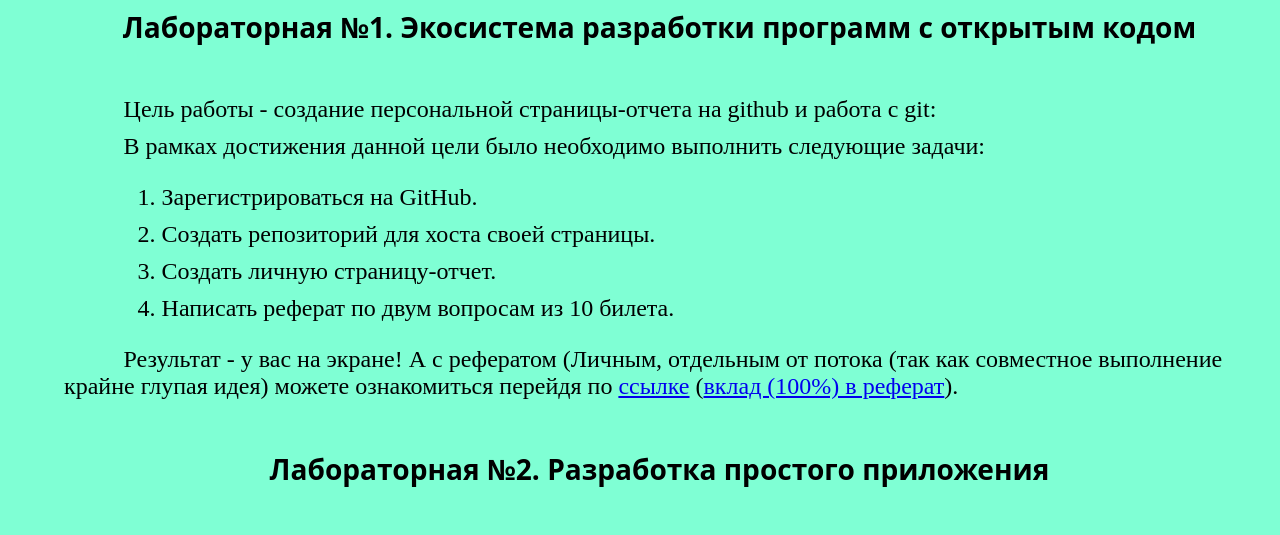
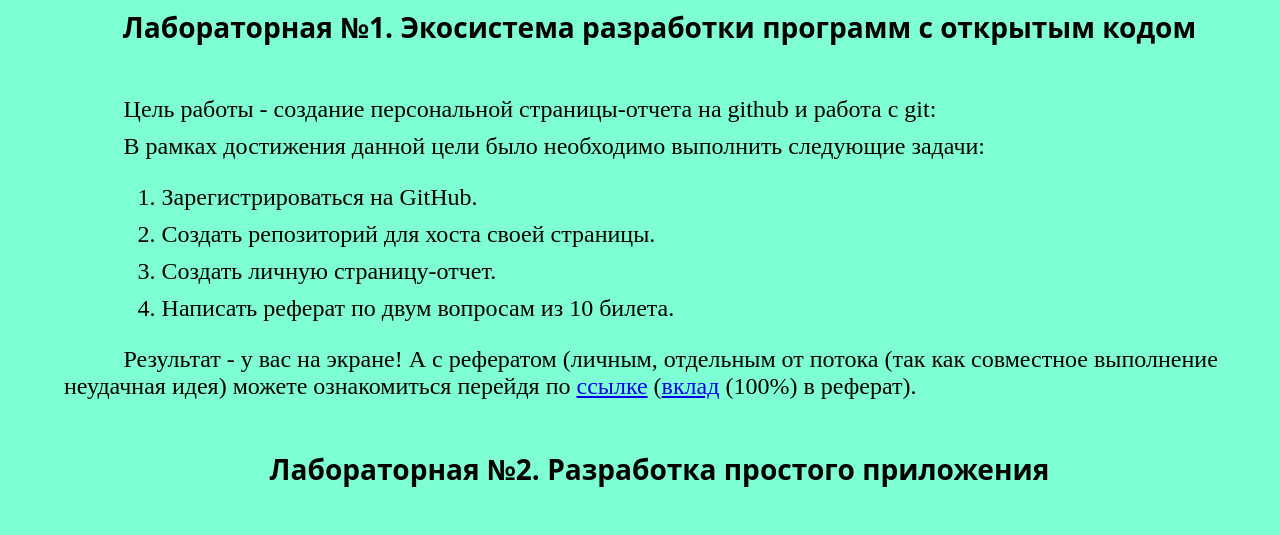
Before and after one commit to CblNCoBaKu/CblNCoBaKu.github.io, a plain HTML site: page index.html in a window 1280 px wide. Shown: the part 261-796 px from the top of the page. Drawn offline with Linux system fonts and the light colour scheme.

Commit message:
Update index.html

```diff
--- a/index.html
+++ b/index.html
@@ -101,7 +101,7 @@
     <li> Создать личную страницу-отчет. </li>
     <li> Написать реферат по двум вопросам из 10 билета. </li>
   </ol>
-<p1>Результат -  у вас на экране! А c рефератом (Личным, отдельным от потока (так как совместное выполнение крайне глупая идея) можете ознакомиться перейдя по <a href="https://github.com/CblNCoBaKu/Musor/wiki/%D0%91%D0%B8%D0%BB%D0%B5%D1%82-10">ссылке</a> (<a href="https://github.com/CblNCoBaKu/Musor/wiki/%D0%91%D0%B8%D0%BB%D0%B5%D1%82-10/_compare/d75e9cc6ed67d1666934bc8490f6de3fe9b0cfc7...6805c3ae77a1e5836cf4e22ae71b069b83be5472">вклад (100%) в реферат</a>). </p1>
+<p1>Результат -  у вас на экране! А c рефератом (личным, отдельным от потока (так как совместное выполнение неудачная идея) можете ознакомиться перейдя по <a href="https://github.com/CblNCoBaKu/Musor/wiki/%D0%91%D0%B8%D0%BB%D0%B5%D1%82-10">ссылке</a> (<a href="https://github.com/CblNCoBaKu/Musor/wiki/%D0%91%D0%B8%D0%BB%D0%B5%D1%82-10/_compare/d75e9cc6ed67d1666934bc8490f6de3fe9b0cfc7...6805c3ae77a1e5836cf4e22ae71b069b83be5472">вклад</a> (100%) в реферат). </p1>
 	<H3>Лабораторная №2. Разработка простого приложения</H3>
   <p>Цель работы -  проектирование и разработка коллективного приложения. </p>
   <p1>В рамках достижения данной цели были выполнены следующие шаги: </p1>
```
